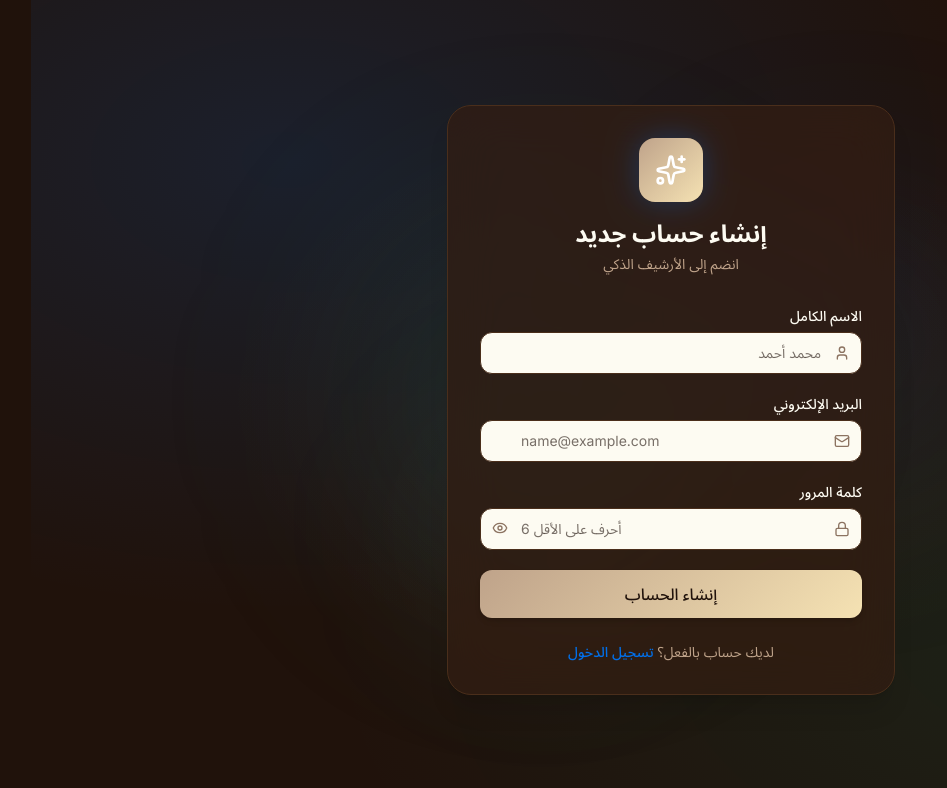
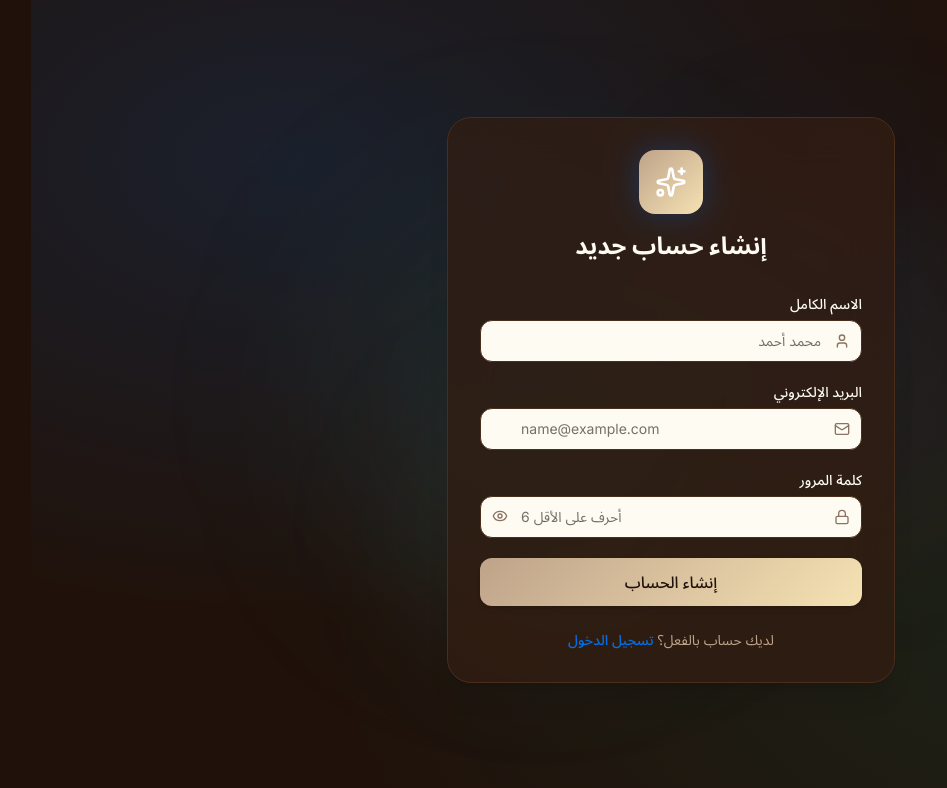
Before and after one commit to muh718/Coffee, a Next.js app: page /register in a window 1280 px wide. Shown: the top 788 px of the page, without its empty margins (0-947 px from the left). Built offline with nearby package versions, Linux system fonts and the light colour scheme.

Commit message:
تعديل ٦

```diff
--- a/src/app/(auth)/register/page.tsx
+++ b/src/app/(auth)/register/page.tsx
@@ -73,9 +73,6 @@ export default function RegisterPage() {
           <h1 className="text-2xl font-bold text-[var(--text-primary)]">
             إنشاء حساب جديد
           </h1>
-          <p className="text-sm text-[var(--text-secondary)] mt-1">
-            انضم إلى الأرشيف الذكي
-          </p>
         </div>
 
         {/* Form */}
```
